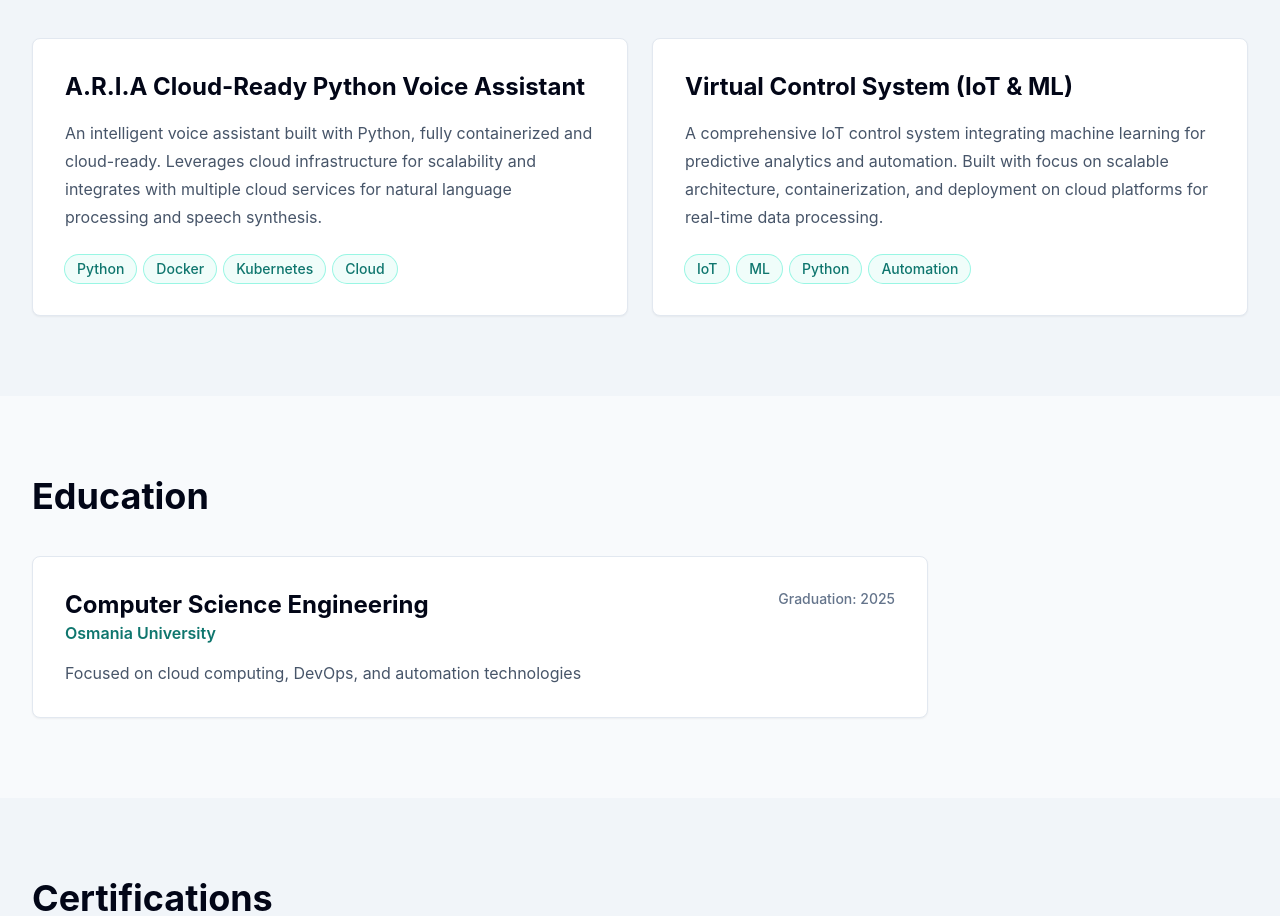
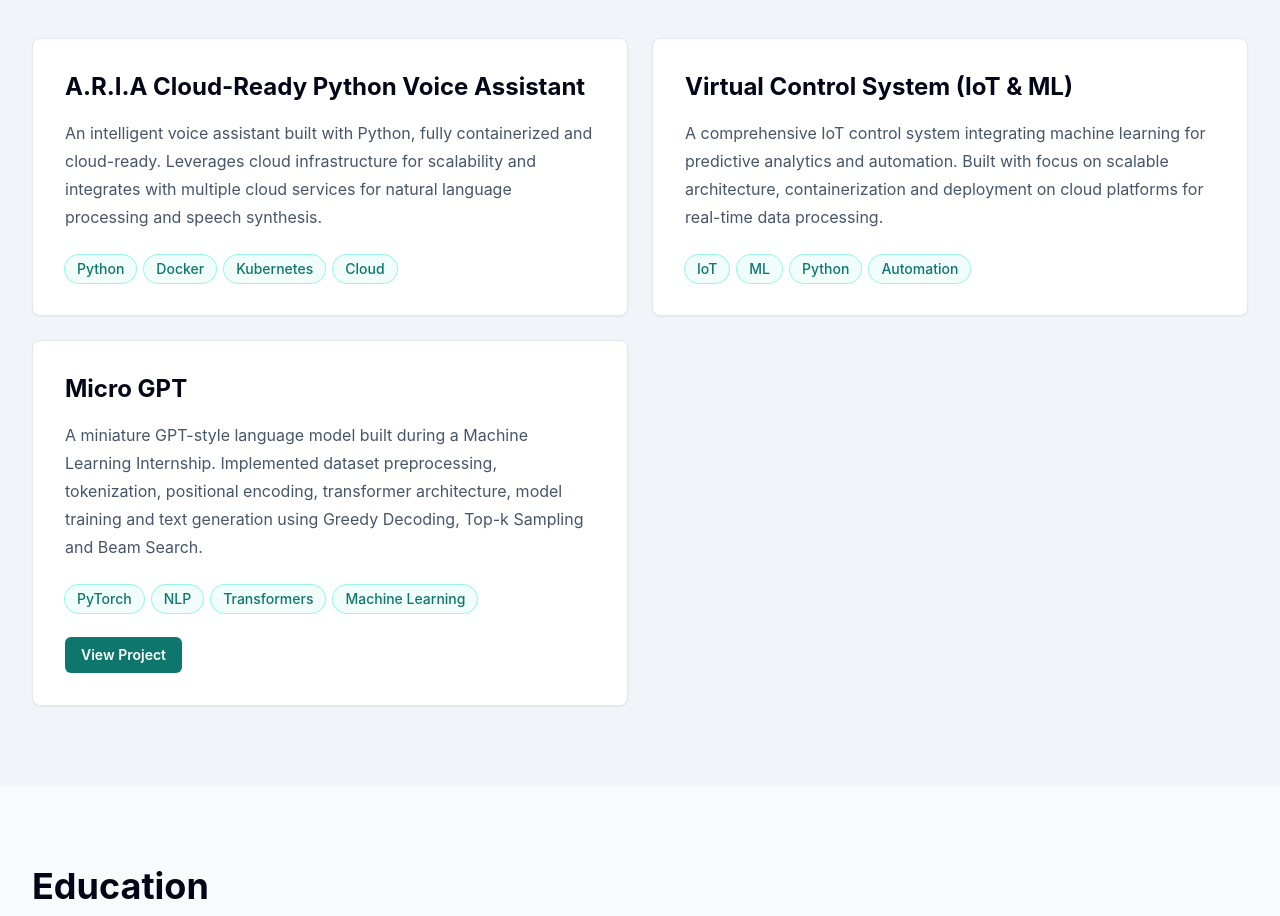
Before and after one commit to Ihsan-03/portfolio-website, a React (Vite) app: page / in a window 1280 px wide. Shown: the part 2551-3467 px from the top of the page. Built offline with nearby package versions, Linux system fonts and the light colour scheme.

Commit message:
Add Micro GPT project

```diff
--- a/src/App.tsx
+++ b/src/App.tsx
@@ -135,11 +135,22 @@ export default function App() {
               <article key={project.title} className="rounded-lg border border-slate-200 bg-white p-6 shadow-sm transition hover:border-teal-300 dark:border-slate-800 dark:bg-slate-950 dark:hover:border-teal-700 sm:p-8">
                 <h3 className="text-2xl font-bold text-slate-950 dark:text-white">{project.title}</h3>
                 <p className="mt-4 leading-7 text-slate-600 dark:text-slate-300">{project.description}</p>
-                <div className="mt-6 flex flex-wrap gap-2">
-                  {project.tags.map((tag) => (
-                    <Pill key={tag}>{tag}</Pill>
-                  ))}
-                </div>
+               <div className="mt-6 flex flex-wrap gap-2">
+  {project.tags.map((tag) => (
+    <Pill key={tag}>{tag}</Pill>
+  ))}
+</div>
+
+{'github' in project && project.github && (
+  <a
+    href={project.github}
+    target="_blank"
+    rel="noopener noreferrer"
+    className="mt-6 inline-block rounded-md bg-signal px-4 py-2 text-sm font-semibold text-white transition hover:bg-teal-800"
+  >
+    View Project
+  </a>
+)}
               </article>
             ))}
           </div>
--- a/src/data/portfolio.ts
+++ b/src/data/portfolio.ts
@@ -74,10 +74,17 @@ export const projects = [
   {
     title: 'Virtual Control System (IoT & ML)',
     description:
-      'A comprehensive IoT control system integrating machine learning for predictive analytics and automation. Built with focus on scalable architecture, containerization, and deployment on cloud platforms for real-time data processing.',
+      'A comprehensive IoT control system integrating machine learning for predictive analytics and automation. Built with focus on scalable architecture, containerization and deployment on cloud platforms for real-time data processing.',
     tags: ['IoT', 'ML', 'Python', 'Automation'],
   },
-];
+  {
+    title: 'Micro GPT',
+    description:
+      'A miniature GPT-style language model built during a Machine Learning Internship. Implemented dataset preprocessing, tokenization, positional encoding, transformer architecture, model training and text generation using Greedy Decoding, Top-k Sampling and Beam Search.',
+    tags: ['PyTorch', 'NLP', 'Transformers', 'Machine Learning'],
+    github: 'https://github.com/Ihsan-03/micro-gpt',
+  },
+  ];
 
 export const education = {
   degree: 'Computer Science Engineering',
```
